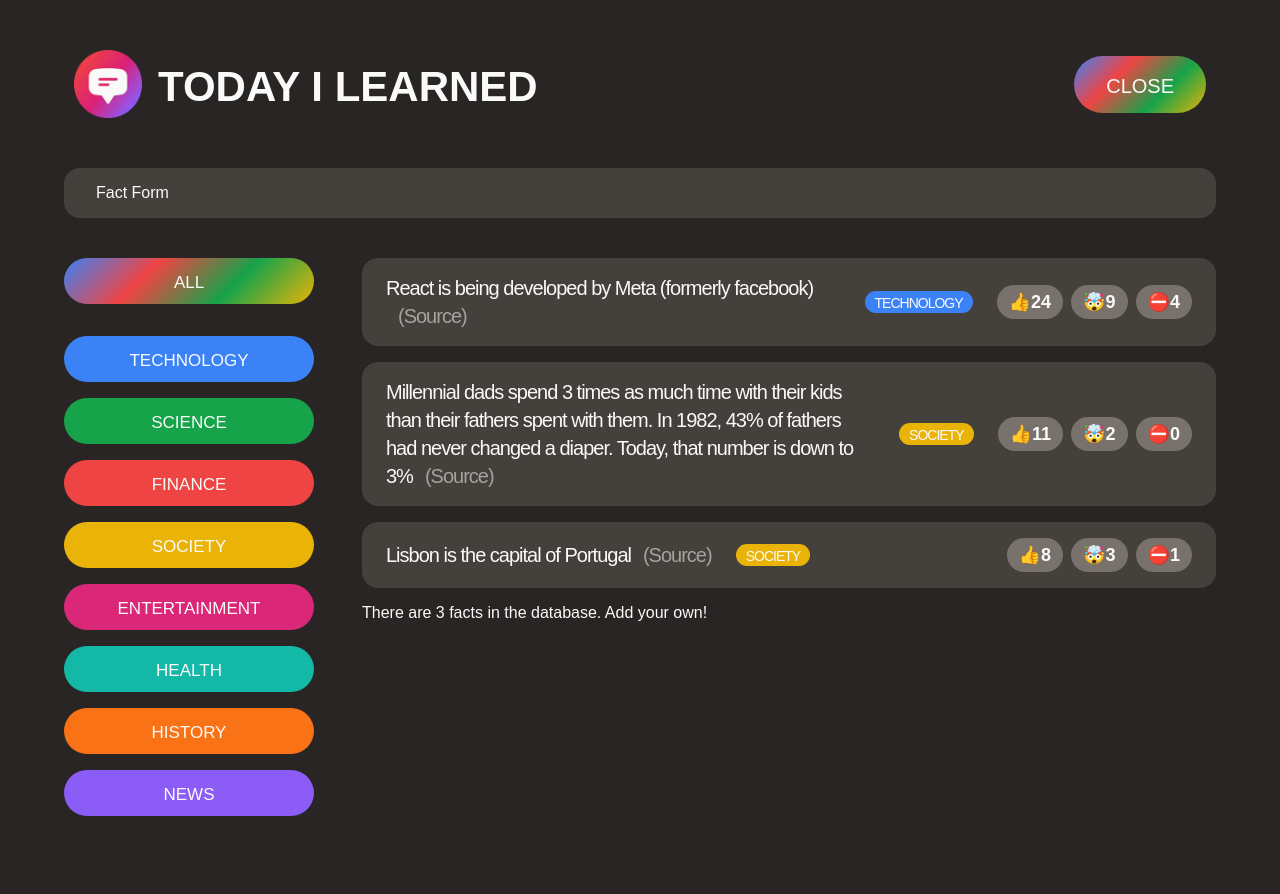
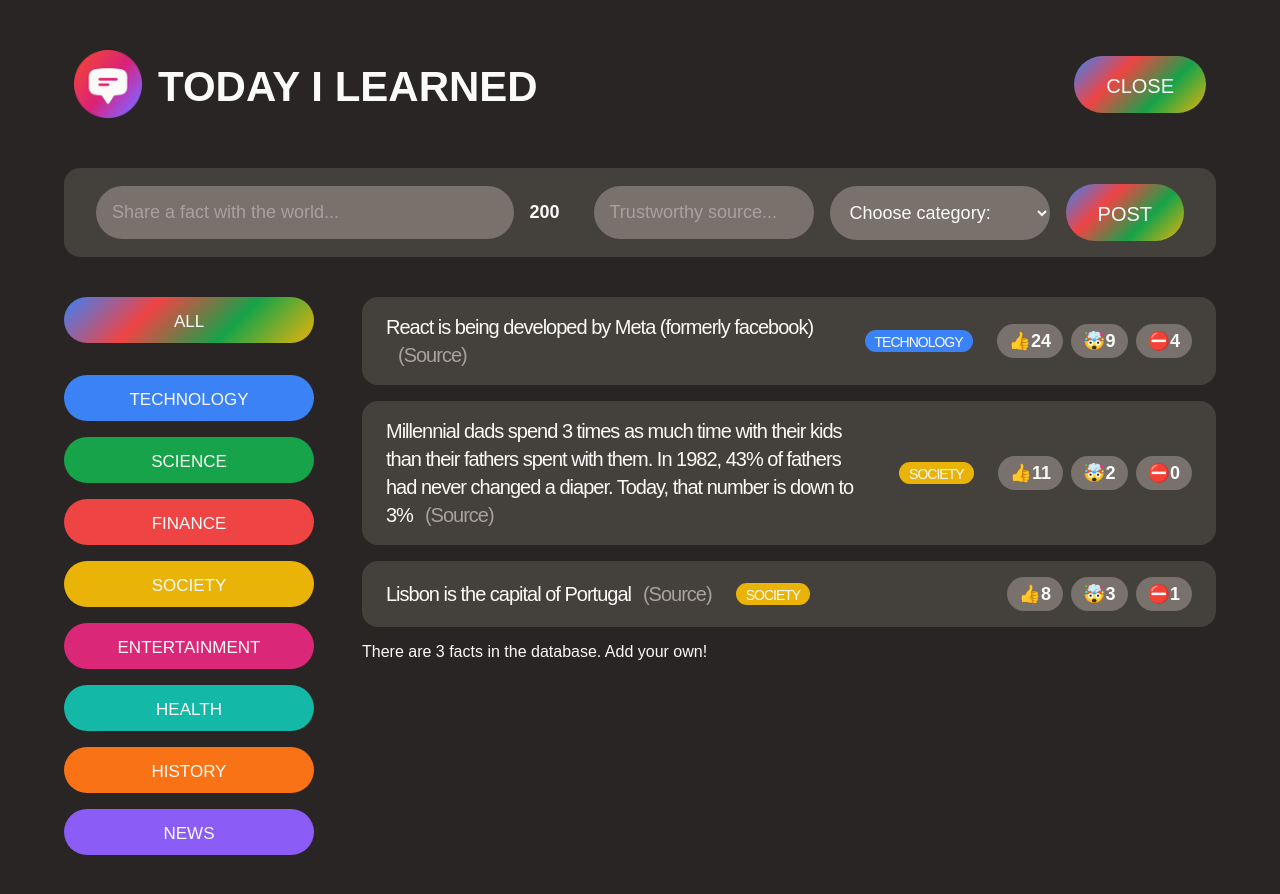
Before and after one commit to solaceinthenight/today-i-learned, a React (Create React App) app: page / in a window 1280 px wide. Both pictures are taken after a click on the button "SHARE A FACT". Shown: the top 894 px of the page. Before the commit the page ends 872 px from the top, so only its background shows below. Built offline with nearby package versions, Linux system fonts and the light colour scheme; the HTML template or start-up script is replaced by a standard one.

Commit message:
59. Working With Forms the React Way.

```diff
--- a/src/App.js
+++ b/src/App.js
@@ -98,7 +98,41 @@
 }
 
 function NewFactForm() {
-  return <form className="fact-form">Fact Form</form>;
+  const [text, setText] = useState("");
+  const [source, setSource] = useState("");
+  const [category, setCategory] = useState("");
+  const textLength = text.length;
+
+  function handleSubmit(e) {
+    e.preventDefault();
+  }
+
+  return (
+    <form className="fact-form" onSubmit={handleSubmit}>
+      <input
+        type="text"
+        placeholder="Share a fact with the world..."
+        value={text}
+        onChange={(e) => setText(e.target.value)}
+      />
+      <span>{200 - textLength}</span>
+      <input
+        value={source}
+        type="text"
+        placeholder="Trustworthy source..."
+        onChange={(e) => setSource(e.target.value)}
+      />
+      <select value={category} onChange={(e) => setCategory(e.target.value)}>
+        <option value="">Choose category:</option>
+        {CATEGORIES.map((cat) => (
+          <option key={cat.name} value={cat.name}>
+            {cat.name.toUpperCase()}
+          </option>
+        ))}
+      </select>
+      <button className="btn btn-large">Post</button>
+    </form>
+  );
 }
 
 function CategoryFilter() {
```
